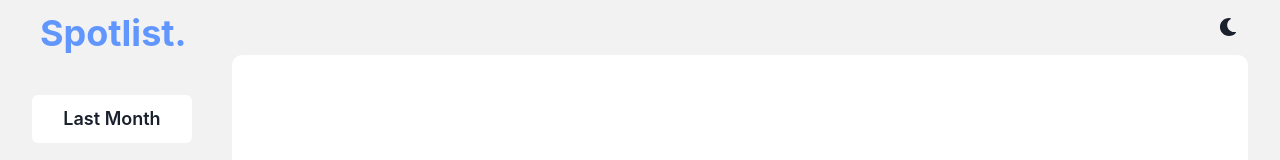
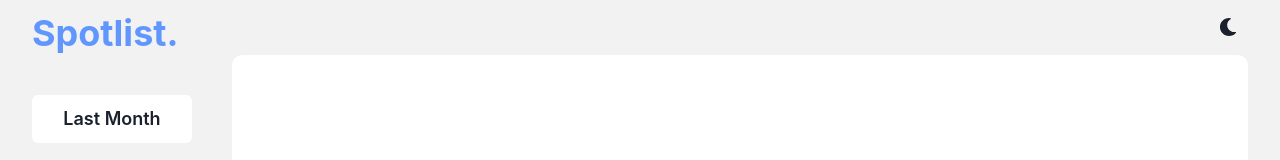
Before and after one commit to HelixHEX/groovelynk-website, a React (Create React App) app: page / in a window 1280 px wide. Shown: the top 160 px of the page. Built offline with nearby package versions, Linux system fonts and the light colour scheme.

Commit message:
fixed navbar alignment issue

```diff
--- a/src/components/Navbar.tsx
+++ b/src/components/Navbar.tsx
@@ -11,7 +11,7 @@ const Navbar = () => {
   return (
     <>
       <Flex bg={bg}>
-        <Heading mt={3} ml={10} mb={-12} color={lightBlue}>Spotlist.</Heading>
+        <Heading mt={3} ml={8} mb={-12} color={lightBlue}>Spotlist.</Heading>
         <ColorModeSwitcher  />
       </Flex>
     </>
```
